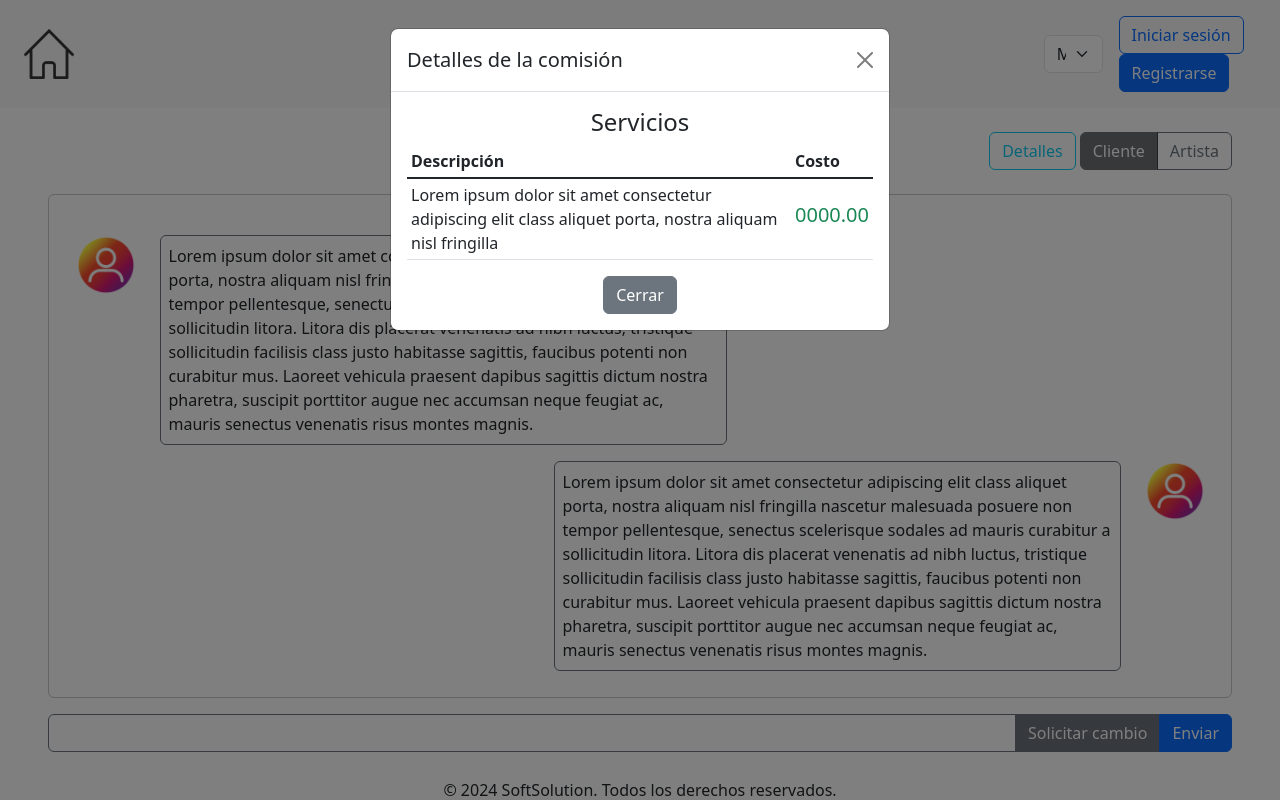
After one commit to luisUACM/ComisionesArtistas, a Flask app: page /chat/1 in a window 1280 px wide, after a click on "Detalles". The commit adds this page. Run offline with Flask 3, Linux system fonts and the light colour scheme.

Commit message:
Se trabajaron muchos html include y se agrego la variable ruta al objeto g

```diff
--- a/app/src/routes/routes.py
+++ b/app/src/routes/routes.py
@@ -4,6 +4,7 @@ from flask import session
 from flask import redirect
 from flask import g
 from flask import request
+from flask import send_from_directory
 import random
 
 from ..modelo.model import Usuario
@@ -144,7 +145,12 @@ def login():
 
 @app.before_request
 def before_request():
+    g.ruta = request.endpoint
     if 'id_cuenta' in session:
         g.id_cuenta = session['id_cuenta']
     else:
         g.id_cuenta = None
+
+@app.route('/uploads/<path:filename>')
+def uploads(filename: str):
+    return send_from_directory('uploads', filename)
--- a/app/src/routes/rutas_artista.py
+++ b/app/src/routes/rutas_artista.py
@@ -1,6 +1,5 @@
 from flask import current_app as app
 from flask import render_template
-from flask import send_from_directory
 from flask import g
 from ..persistence.dao.usuarioDao import UsuarioDao
 from ..modelo.model import Usuario
@@ -9,35 +8,40 @@ from ..modelo.model import Servicio
 from ..modelo.model import Dinero
 from ..modelo.model import Contacto
 from ..modelo.model import Concepto
+from ..modelo.model import Chat
 
 dao_usuario: UsuarioDao = UsuarioDao()
+a = Usuario('test@gmail', '123', 'Misaki', [Usuario.Rol.ARTISTA], 1,
+                    biografia='🇲🇽| Noob | Lic. en Diseño Gráfico 🖋| Clip Studio Paint | No le hago nariz a los Chibis | 3/3 | ☕️',
+                    contactos=[(Contacto.TipoContacto.OTRA, 'https://vgen.co/misakibyakko'),
+                                    (Contacto.TipoContacto.TWITTER, 'https://x.com/MisakiByakko')],
+                    foto_perfil='fotos_perfil/1.jpg' )
+a2 = Usuario('test2@gmail', '123', 'Pepe', [Usuario.Rol.CLIENTE], 2,
+                    biografia='',
+                    contactos=[])
+p: list[Arte] = [
+                        Arte(a, 'arte_portafolio/1.png', '1', 'png'),
+                        Arte(a, 'arte_portafolio/2.png', '2', 'png'),
+                        Arte(a, 'arte_portafolio/3.png', '3', 'png'),
+                        Arte(a, 'arte_portafolio/4.png', '4', 'png')
+                        ]
+co = Concepto('fsgsfdg', Dinero(100), False)
+s = Servicio('Chibis originales',
+                        ('Dibujo de personaje original en estilo chibi animado. A cuerpo completo y color', Dinero(100), True),
+                        [Arte(a, 'arte_portafolio/1.png', '1', 'png'), Arte(a, 'arte_portafolio/2.png', '2', 'png')],
+                        'Contrato.txt')
+ch = Chat(a, a2)
+s.conceptos = [co]
+a.portafolio = p
+a.servicios = [s, s, s]
 
 #NOTA: requiere id de artista en URL para ingresar a su perfil
 @app.route('/artista/<int:id>')
 def artista(id: int):
-    artista = Usuario('test@gmail', '123', 'Misaki', [Usuario.Rol.ARTISTA, Usuario.Rol.CLIENTE], id,
-                    biografia='🇲🇽| Noob | Lic. en Diseño Gráfico 🖋| Clip Studio Paint | No le hago nariz a los Chibis | 3/3 | ☕️',
-                    contactos=[(Contacto.TipoContacto.OTRA, 'https://vgen.co/misakibyakko'),
-                                    (Contacto.TipoContacto.TWITTER, 'https://x.com/MisakiByakko')],
-                    foto_perfil='fotos_perfil/1.jpg' )
-    portafolio: list[Arte] = [
-                            Arte(artista, 'arte_portafolio/1.png', '1', 'png'),
-                            Arte(artista, 'arte_portafolio/2.png', '2', 'png'),
-                            Arte(artista, 'arte_portafolio/3.png', '3', 'png'),
-                            Arte(artista, 'arte_portafolio/4.png', '4', 'png')
-                            ]
-    concepto = Concepto('Lorem ipsum dolor sit amet consectetur adipiscing elit cum, tempor dis fringilla feugiat duis eu blandit porttitor habitasse, himenaeos elementum mus facilisis curabitur lobortis tellus. Odio et torquent massa sociis sem leo fermentum dui, eget ad in nunc dis vitae montes, elementum per primis accumsan id lacinia imperdiet. Neque integer auctor senectus egestas scelerisque aliquet sociosqu malesuada posuere id nostra lacus sollicitudin vitae, eu pellentesque ligula netus dui felis nunc magnis suscipit interdum nec vel suspendisse.', Dinero(100), False)
-    servicio = Servicio('Chibis originales',
-                            ('Dibujo de personaje original en estilo chibi animado. A cuerpo completo y color', Dinero(100), True),
-                            [Arte(artista, 'arte_portafolio/1.png', '1', 'png'), Arte(artista, 'arte_portafolio/2.png', '2', 'png')],
-                            'Contrato.txt')
-    servicio.conceptos = [concepto]
-    artista.portafolio = portafolio
-    artista.servicios = [servicio, servicio, servicio]
-
+    a.id = id
     es_artista = False
     es_cliente = False
-    for r in artista.roles:
+    for r in a.roles:
         if r == Usuario.Rol.ARTISTA:
             es_artista = True
         elif r == Usuario.Rol.CLIENTE:
@@ -45,8 +49,8 @@ def artista(id: int):
 
     return render_template(
         'perfil_artista.html',
-        title=artista.nombre,
-        usuario=artista,
+        title=a.nombre,
+        usuario=a,
         es_artista = es_artista,
         es_cliente = es_cliente
         )
@@ -54,29 +58,10 @@ def artista(id: int):
 @app.route('/mi_perfil')
 def perfil():
     id = g.id_cuenta
-    artista = Usuario('test@gmail', '123', 'Misaki', [Usuario.Rol.ARTISTA, Usuario.Rol.CLIENTE], id,
-                    biografia='🇲🇽| Noob | Lic. en Diseño Gráfico 🖋| Clip Studio Paint | No le hago nariz a los Chibis | 3/3 | ☕️',
-                    contactos=[(Contacto.TipoContacto.OTRA, 'https://vgen.co/misakibyakko'),
-                                    (Contacto.TipoContacto.TWITTER, 'https://x.com/MisakiByakko')],
-                    foto_perfil='fotos_perfil/1.jpg' )
-    portafolio: list[Arte] = [
-                            Arte(artista, 'arte_portafolio/1.png', '1', 'png'),
-                            Arte(artista, 'arte_portafolio/2.png', '2', 'png'),
-                            Arte(artista, 'arte_portafolio/3.png', '3', 'png'),
-                            Arte(artista, 'arte_portafolio/4.png', '4', 'png')
-                            ]
-    concepto = Concepto('fsgsfdg', Dinero(100), False)
-    servicio = Servicio('Chibis originales',
-                            ('Dibujo de personaje original en estilo chibi animado. A cuerpo completo y color', Dinero(100), True),
-                            [Arte(artista, 'arte_portafolio/1.png', '1', 'png'), Arte(artista, 'arte_portafolio/2.png', '2', 'png')],
-                            'Contrato.txt')
-    servicio.conceptos = [concepto]
-    artista.portafolio = portafolio
-    artista.servicios = [servicio, servicio, servicio]
 
     es_artista = False
     es_cliente = False
-    for r in artista.roles:
+    for r in a.roles:
         if r == Usuario.Rol.ARTISTA:
             es_artista = True
         elif r == Usuario.Rol.CLIENTE:
@@ -84,12 +69,13 @@ def perfil():
 
     return render_template(
         'perfil_artista.html',
-        title=artista.nombre,
-        usuario=artista,
+        title=a.nombre,
+        usuario=a,
         es_artista = es_artista,
         es_cliente = es_cliente
         )
 
-@app.route('/uploads/<path:filename>')
-def uploads(filename: str):
-    return send_from_directory('uploads', filename)
+@app.route('/chat/<int:id>')
+def chat(id: int):
+    ch.id=id
+    return render_template('chat.html', chat=ch)
--- /dev/null
+++ b/app/src/templates/chat.html
@@ -0,0 +1,98 @@
+{% extends "base.html" %}
+
+{% block content %}
+    <div class="text-center mb-3 continer-fluid ms-4 me-4">
+        <div class="row ms-0 me-0">
+            <div class="col-6 offset-md-3">
+                <h2>X's Chat</h2>
+            </div>
+            <div class="col-3 text-end pe-4">
+                <button class="btn btn-outline-info" data-bs-toggle="modal" data-bs-target="#modalDetalles">Detalles</button>
+                <div class="btn-group" role="group">
+                    <!-- if otra persona -->
+                    <input type="checkbox" class="btn-check" id="btncheck1" autocomplete="off" disabled="true" checked="true">
+                    <label class="btn btn-outline-dark" for="btncheck1">Cliente</label>
+                    <!-- endif -->
+
+                    <!-- if misma persona -->
+                    <input type="checkbox" class="btn-check" id="btncheck2" autocomplete="off">
+                    <label class="btn btn-outline-secondary" for="btncheck2">Artista</label>
+                    <!-- endif -->
+                </div>
+            </div>
+        </div>
+    </div>
+    <div class="container-fluid p-0" style="height: 70vh;">
+        <div class="border border-secondary-subtle rounded overflow-auto overflow-x-hidden pt-4 pb-4 mb-3 ms-5 me-5" style="height: 90%">
+            <!-- for mensaje -->
+            <div class="row mt-3 mb-3 ms-0 me-0">
+                <!-- if otra persona -->
+                <div class="col-1 text-end">
+                    <img src="{{ url_for('uploads', filename='fotos_perfil/generic.webp') }}" class="rounded-circle" height="60px" width="60px">
+                </div>
+                <div class="col-6">
+                    <div class="border border-secondary rounded p-2 ">
+                        Lorem ipsum dolor sit amet consectetur adipiscing elit class aliquet porta, nostra aliquam nisl fringilla nascetur malesuada posuere non tempor pellentesque, senectus scelerisque sodales ad mauris curabitur a sollicitudin litora. Litora dis placerat venenatis ad nibh luctus, tristique sollicitudin facilisis class justo habitasse sagittis, faucibus potenti non curabitur mus. Laoreet vehicula praesent dapibus sagittis dictum nostra pharetra, suscipit porttitor augue nec accumsan neque feugiat ac, mauris senectus venenatis risus montes magnis.
+                    </div>
+                </div>
+                <!-- endif -->
+            </div>
+            <div class="row mt-3 mb-3 ms-0 me-0">
+                <!-- if misma persona -->
+                <div class="offset-md-5 col-6">
+                    <div class="border border-secondary rounded p-2 ">
+                        Lorem ipsum dolor sit amet consectetur adipiscing elit class aliquet porta, nostra aliquam nisl fringilla nascetur malesuada posuere non tempor pellentesque, senectus scelerisque sodales ad mauris curabitur a sollicitudin litora. Litora dis placerat venenatis ad nibh luctus, tristique sollicitudin facilisis class justo habitasse sagittis, faucibus potenti non curabitur mus. Laoreet vehicula praesent dapibus sagittis dictum nostra pharetra, suscipit porttitor augue nec accumsan neque feugiat ac, mauris senectus venenatis risus montes magnis.
+                    </div>
+                </div>
+                <div class="col-1">
+                    <img src="{{ url_for('uploads', filename='fotos_perfil/generic.webp') }}" class="rounded-circle" height="60px" width="60px">
+                </div>
+                <!-- endif -->
+            </div>
+            <!-- endfor -->
+        </div>
+        <div>
+            <div class="input-group ">
+                <input type="text" class="form-control ms-5 border border-secondary" placeholder="" aria-label="Recipient's username" aria-describedby="btn-enviar">
+                <button class="btn btn-secondary">Solicitar cambio</span>
+                <button class="btn btn-primary me-5" id="btn-enviar">Enviar</span>
+            </div>
+        </div>
+    </div>
+
+    <!-- Ventana modal Login -->
+    <div class="modal fade" id="modalDetalles" tabindex="-1" aria-labelledby="modalDetallesLabel" aria-hidden="true">
+        <div class="modal-dialog">
+            <div class="modal-content">
+                <div class="modal-header">
+                    <h1 class="modal-title fs-5" id="modalEditarLabel">Detalles de la comisión</h1>
+                    <button type="button" class="btn-close" data-bs-dismiss="modal" aria-label="Close"></button>
+                </div>
+                <div class="modal-body">
+                    <h4 class="text-center">Servicios</h4>
+                    <table class="table table-sm">
+                        <thead>
+                            <tr>
+                                <th scope="col" colspan="3">Descripción</th>
+                                <th scope="col">Costo</th>
+                            </tr>
+                        </thead>
+                        <tbody class="table-group-divider">
+                            <!-- for conceptos -->
+                                <tr>
+                                    <td colspan="3">Lorem ipsum dolor sit amet consectetur adipiscing elit class aliquet porta, nostra aliquam nisl fringilla</td>
+                                    <td class="align-middle text-center">
+                                        <div class="h5 text-success">0000.00</div>
+                                    </td>
+                                </tr>
+                            <!-- endfor -->
+                        </tbody>
+                    </table>
+                    <div class="text-center">
+                        <button type="button" class="btn btn-secondary" data-bs-dismiss="modal">Cerrar</button>
+                    </div>
+                </div>
+            </div>
+        </div>
+    </div>
+{% endblock %}
--- a/app/src/templates/servicios.html
+++ b/app/src/templates/servicios.html
@@ -11,5 +11,10 @@
                 </div>
             </div>
         {% endfor %}
+        {% if g.id_cuenta == usuario.id %}
+            <div class="text-center mt-5">
+                <button class="btn btn-primary btn-lg">Crear comision</button>
+            </div>
+        {% endif %}
     </div>
 </div>
```
Also changed, not shown: app/src/templates/comisiones.html (+11 -0 lines), app/src/templates/perfil_artista.html (+4 -9 lines), app/src/templates/portafolio.html (+5 -5 lines), app/src/templates/tarjeta_servicio.html (+48 -2 lines), app/src/modelo/model.py (line endings or trailing spaces), app/src/templates/pedidos.html (deleted).
